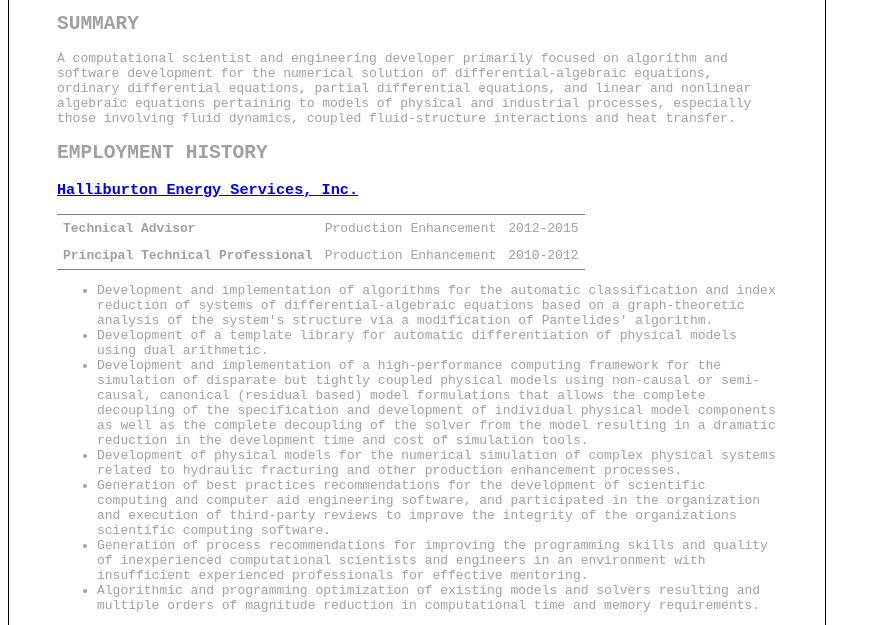
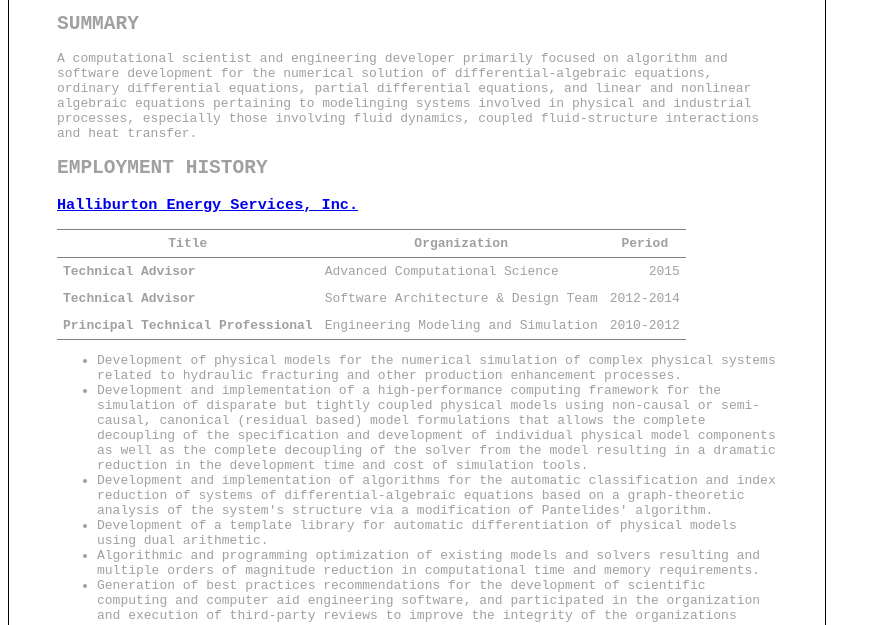
Before and after one commit to sabjohnso/sabjohnso.github.io, a plain HTML site: page index.html in a window 1280 px wide. Shown: the part 154-779 px from the top of the page, without its empty margins (0-881 px from the left). Drawn offline with Linux system fonts and the light colour scheme.

Commit message:
Minor changes

```diff
--- a/index.html
+++ b/index.html
@@ -4,7 +4,7 @@
 <html xmlns="http://www.w3.org/1999/xhtml" lang="en" xml:lang="en">
 <head>
 <title>Samuel B. Johnson, Ph.D.</title>
-<!-- 2015-10-18 Sun 12:54 -->
+<!-- 2015-10-20 Tue 14:12 -->
 <meta  http-equiv="Content-Type" content="text/html;charset=utf-8" />
 <meta  name="generator" content="Org-mode" />
 <style type="text/css">
@@ -161,7 +161,7 @@ for the JavaScript code in this tag.
 <h2 id="sec-1">SUMMARY</h2>
 <div class="outline-text-2" id="text-1">
 <p>
-A computational scientist and engineering developer primarily focused on algorithm and software development for the numerical solution of differential-algebraic equations, ordinary differential equations, partial differential equations, and linear and nonlinear algebraic equations pertaining to models of physical and industrial processes, especially those involving fluid dynamics, coupled fluid-structure interactions and  heat transfer.
+A computational scientist and engineering developer primarily focused on algorithm and software development for the numerical solution of differential-algebraic equations, ordinary differential equations, partial differential equations, and linear and nonlinear algebraic equations pertaining to modelinging systems involved in physical and industrial processes, especially those involving fluid dynamics, coupled fluid-structure interactions and  heat transfer.
 </p>
 </div>
 </div>
@@ -182,32 +182,48 @@ A computational scientist and engineering developer primarily focused on algorit
 
 <col  class="right" />
 </colgroup>
+<thead>
+<tr>
+<th scope="col" class="left">Title</th>
+<th scope="col" class="left">Organization</th>
+<th scope="col" class="right">Period</th>
+</tr>
+</thead>
 <tbody>
 <tr>
 <td class="left"><b>Technical Advisor</b></td>
-<td class="left">Production Enhancement</td>
-<td class="right">2012-2015</td>
+<td class="left">Advanced Computational Science</td>
+<td class="right">2015</td>
+</tr>
+
+<tr>
+<td class="left"><b>Technical Advisor</b></td>
+<td class="left">Software Architecture &amp; Design Team</td>
+<td class="right">2012-2014</td>
 </tr>
 
 <tr>
 <td class="left"><b>Principal Technical Professional</b></td>
-<td class="left">Production Enhancement</td>
+<td class="left">Engineering Modeling and Simulation</td>
 <td class="right">2010-2012</td>
 </tr>
 </tbody>
 </table>
 
 <ul class="org-ul">
+<li>Development of physical models for the numerical simulation of complex physical systems related to hydraulic fracturing and other production enhancement processes.
+</li>
+
+<li>Development and implementation of a high-performance computing framework for the simulation of disparate but tightly coupled physical models using non-causal or semi-causal, canonical (residual based) model formulations that allows the complete decoupling of the specification and development of individual physical model components as well as the complete decoupling of the solver from the model resulting in a dramatic reduction in the development time and cost of simulation tools.
+</li>
+
 <li>Development and implementation of algorithms for the automatic classification and index reduction of systems of differential-algebraic equations based on a graph-theoretic analysis of the system's structure via a modification of Pantelides' algorithm.
 </li>
 
 <li>Development of a template library for automatic differentiation of physical models using dual arithmetic.
 </li>
 
-<li>Development and implementation of a high-performance computing framework for the simulation of disparate but tightly coupled physical models using non-causal or semi-causal, canonical (residual based) model formulations that allows the complete decoupling of the specification and development of individual physical model components as well as the complete decoupling of the solver from the model resulting in a dramatic reduction in the development time and cost of simulation tools.
-</li>
-
-<li>Development of physical models for the numerical simulation of complex physical systems related to hydraulic fracturing and other production enhancement processes.
+<li>Algorithmic and programming optimization of existing models and solvers resulting and multiple orders of magnitude reduction in computational time and memory requirements.
 </li>
 
 <li>Generation of best practices recommendations for the development of scientific computing and computer aid engineering software, and participated in the organization and execution of third-party reviews to improve the integrity of the organizations scientific computing software.
@@ -216,7 +232,10 @@ A computational scientist and engineering developer primarily focused on algorit
 <li>Generation of process recommendations for improving the programming skills and quality of inexperienced computational scientists and engineers in an environment with insufficient experienced professionals for effective mentoring.
 </li>
 
-<li>Algorithmic and programming optimization of existing models and solvers resulting and multiple orders of magnitude reduction in computational time and memory requirements.
+<li>Text mining and natural language processing in support of data analytics for well stimulation effectiveness analysis.
+</li>
+
+<li>Waterfall and Agile software development.
 </li>
 </ul>
 </div>
@@ -628,7 +647,7 @@ A computational scientist and engineering developer primarily focused on algorit
 </div>
 </div>
 <div id="postamble" class="status">
-<p class="date">Created: 2015-10-18 Sun 12:54</p>
+<p class="date">Created: 2015-10-20 Tue 14:12</p>
 <p class="creator"><a href="http://www.gnu.org/software/emacs/">Emacs</a> 24.4.1 (<a href="http://orgmode.org">Org</a> mode 8.2.10)</p>
 <p class="validation"><a href="http://validator.w3.org/check?uri=referer">Validate</a></p>
 </div>
```
